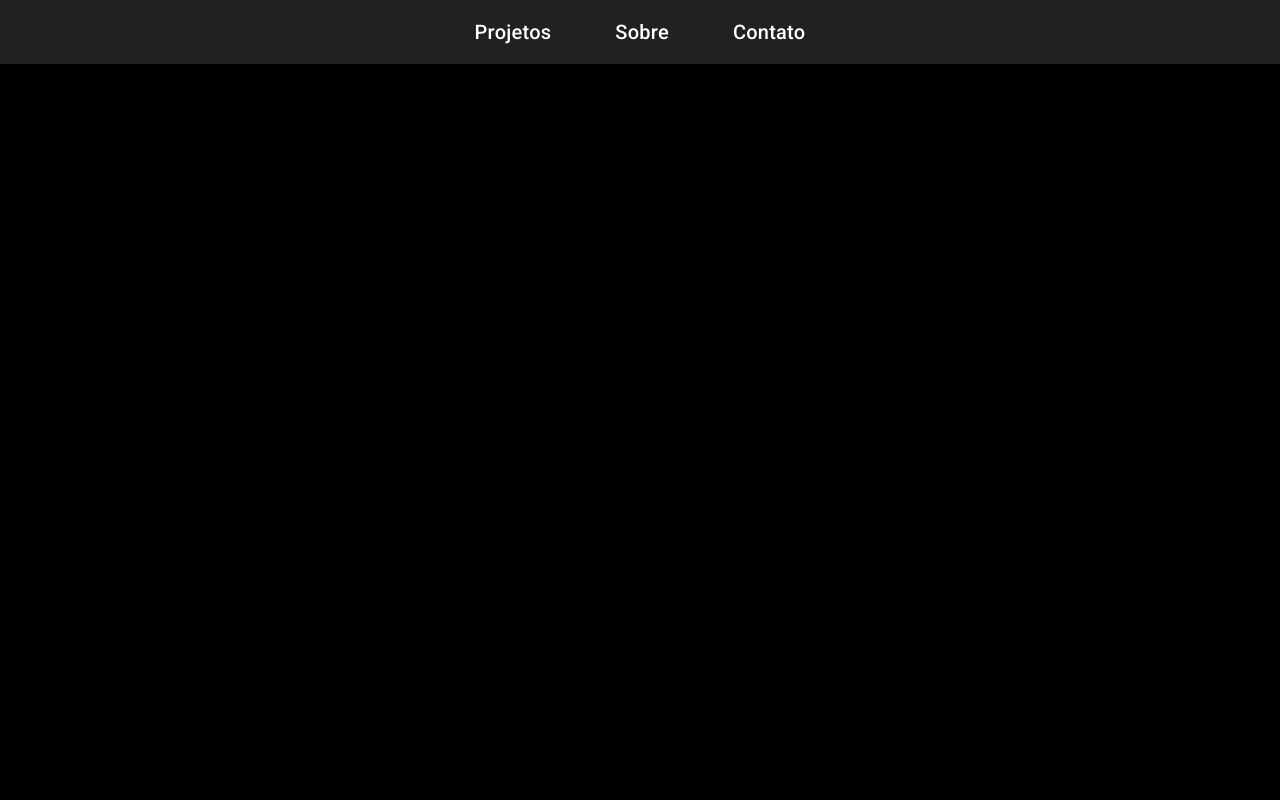
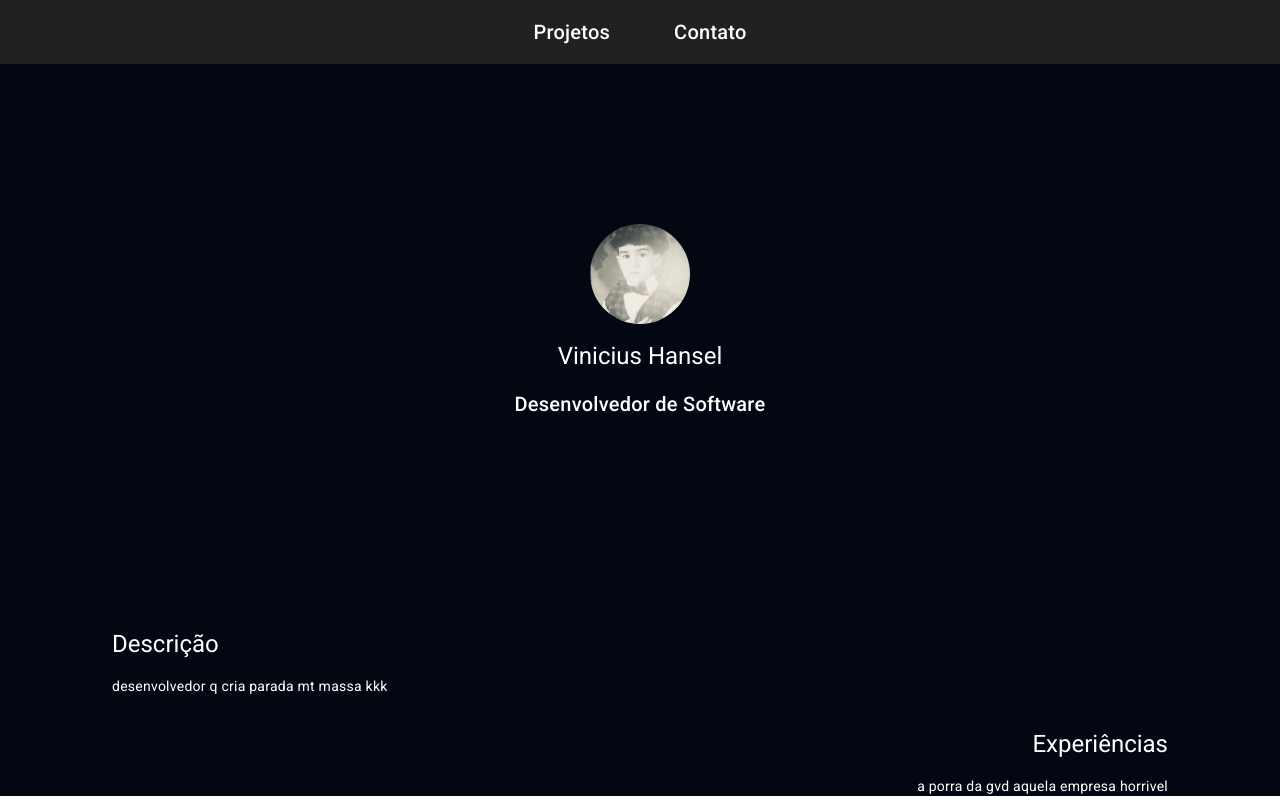
Before and after one commit to HanselVinicius/curriculum_front, an Angular app: page /personal_info in a window 1280 px wide. Built offline with nearby package versions, Linux system fonts and the light colour scheme.

Commit message:
some configurations

```diff
--- a/package.json
+++ b/package.json
@@ -20,6 +20,7 @@
     "@angular/platform-browser": "^16.2.0",
     "@angular/platform-browser-dynamic": "^16.2.0",
     "@angular/router": "^16.2.0",
+    "axios": "^1.6.2",
     "rxjs": "~7.8.0",
     "tslib": "^2.3.0",
     "zone.js": "~0.13.0"
--- a/src/app/app.component.html
+++ b/src/app/app.component.html
@@ -1,5 +1,5 @@
 <app-header></app-header>
-<main>
+<main class="bg-gray-950">
     <router-outlet>
 
     </router-outlet>
--- a/src/app/components/header/header.component.html
+++ b/src/app/components/header/header.component.html
@@ -1,5 +1,4 @@
 <mat-toolbar class="bg-black text-white flex justify-center">
     <a href="#" class="mr-16 text-white hover:text-gray-300">Projetos</a>
-    <a href="#" class="mr-16 text-white hover:text-gray-300">Sobre</a>
     <a href="#" class="text-white hover:text-gray-300">Contato</a>
 </mat-toolbar>
--- a/src/app/components/personal_info/personal-info/personal-info.component.html
+++ b/src/app/components/personal_info/personal-info/personal-info.component.html
@@ -0,0 +1,16 @@
+<div class="flex flex-col items-center justify-center text-center py-40">
+    <img src="../../../../assets/photos/k_v_h_photo.jpg" alt="vinicius_hansel_kid" class="rounded-full mx-auto mb-4" style="width: 100px; height: 100px;">
+    <h1 class="text-white text-3xl font-bold mb-2">Vinicius Hansel</h1>
+    <h2 class="text-white text-xl">Desenvolvedor de Software</h2>
+</div>
+
+<div class="text-left mt-8 pl-28">
+    <h1 class="text-white font-bold mb-2">Descrição</h1>
+    <p class="text-white">desenvolvedor q cria parada mt massa kkk</p>
+</div>
+
+
+<div class="text-right mt-8 pr-28">
+    <h1 class="text-white font-bold mb-2">Experiências</h1>
+    <p class="text-white">a porra da gvd aquela empresa horrivel </p>
+</div>
--- /dev/null
+++ b/src/app/services/CurriculumApiClient.ts
@@ -0,0 +1,31 @@
+import { Injectable } from "@angular/core";
+import { AxiosInstance } from "axios";
+import axios from "axios";
+
+@Injectable({
+	providedIn: "root"
+})
+export class CurriculumApiClient {
+
+    private readonly _baseUrl: string = "todo";
+    private axiosClient:AxiosInstance;
+
+    constructor() {
+    this.axiosClient = axios.create({
+        baseURL: this._baseUrl,
+        headers: {
+            "Content-Type": "application/json"
+        }
+    });
+    }
+
+
+    public getClient(){
+        return this.axiosClient;
+    }
+
+    public getClienWithAuth(token:string){
+        this.axiosClient.defaults.headers.common['Authorization'] = `Bearer ${token}`;
+        return this.axiosClient;
+    }
+}
--- a/src/styles.css
+++ b/src/styles.css
@@ -3,5 +3,4 @@
 @tailwind components;
 @tailwind utilities;
 html, body { height: 100%; }
-body {
-    background-color: black; margin: 0; font-family: Roboto, "Helvetica Neue", sans-serif; }
+body {  margin: 0; font-family: Roboto, "Helvetica Neue", sans-serif; }
```
Also changed, not shown: src/assets/photos/k_v_h_photo.jpg (added), 1 other file (tests, documents, lock files or other folders).
